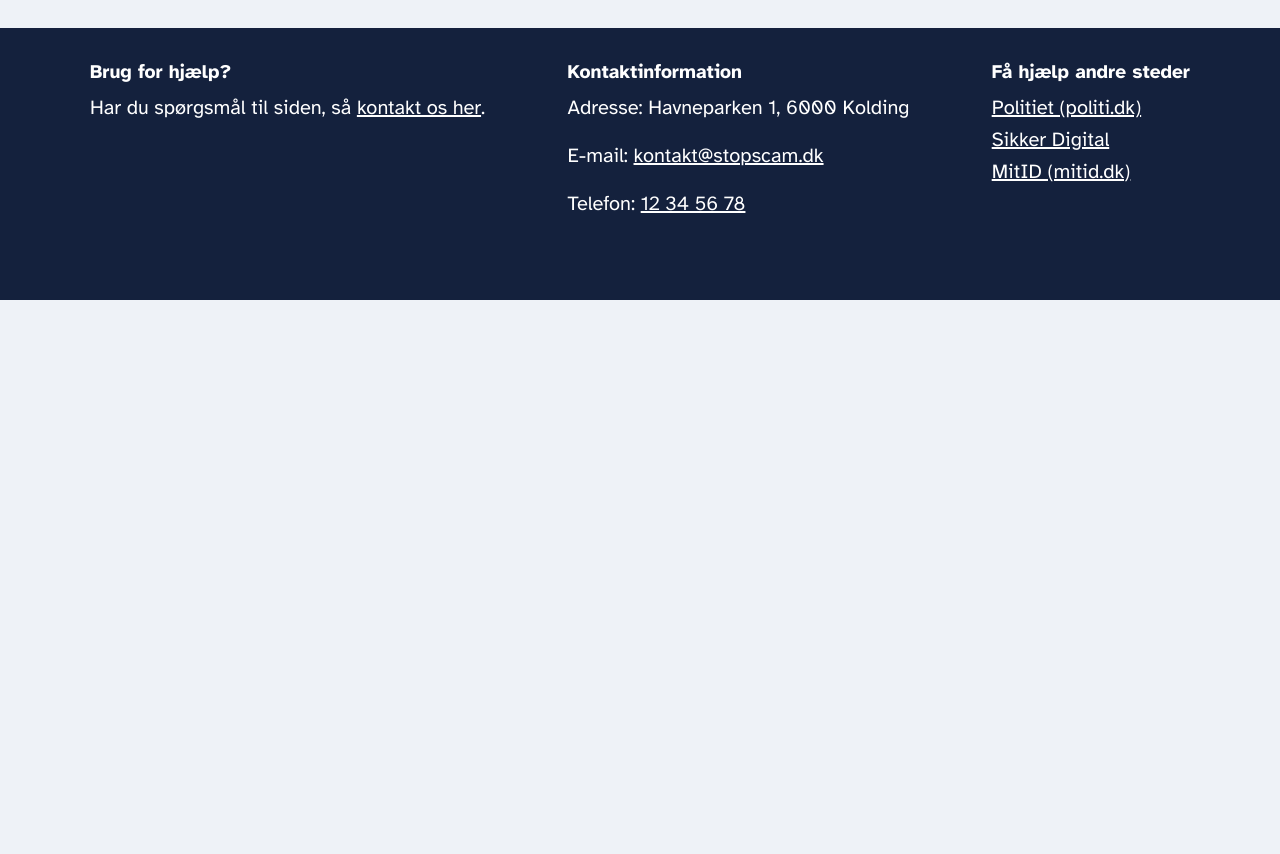
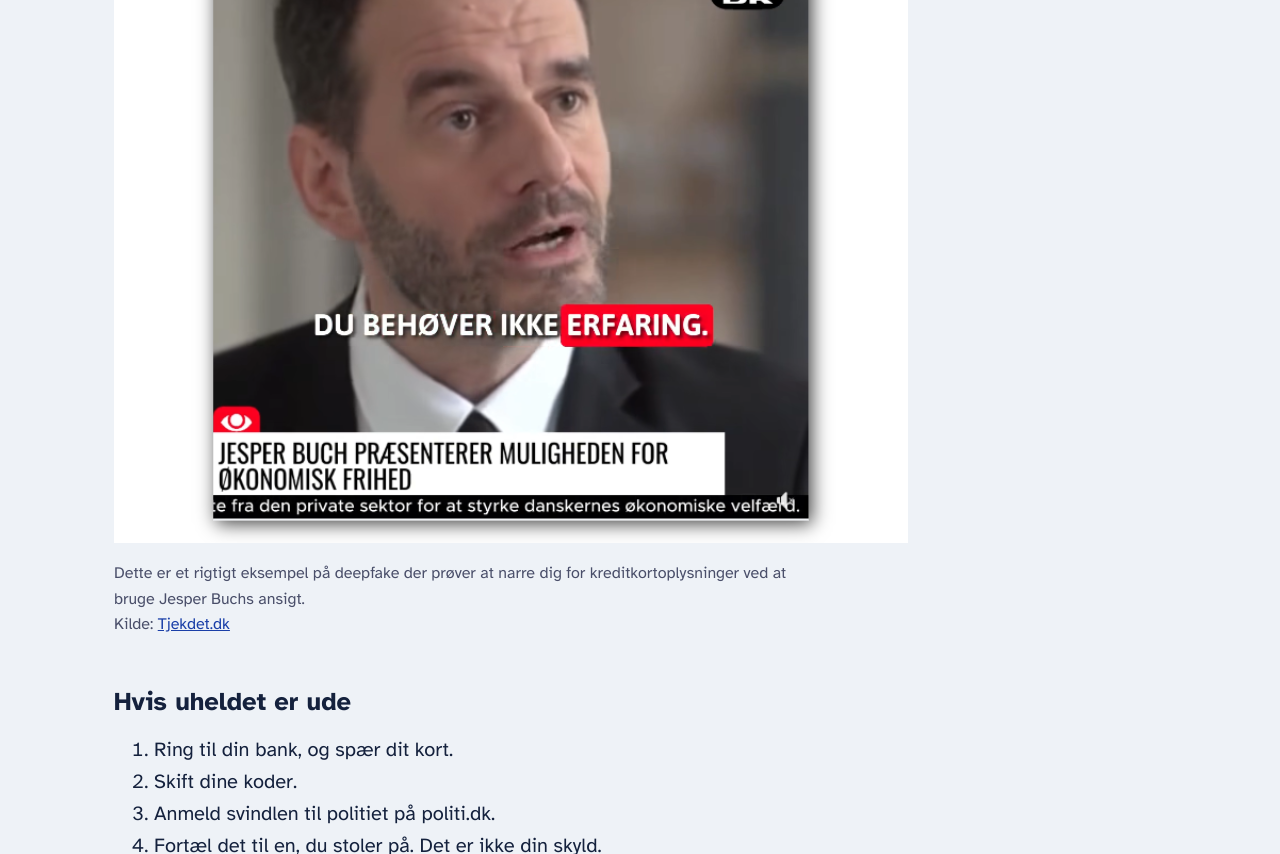
Before and after one commit to olivergx/STOPSCAM, a plain HTML site: page viden.html in a window 1280 px wide. Shown: the part 3197-4051 px from the top of the page. Before the commit the page ends 3497 px from the top, so only its background shows below. Drawn offline with Linux system fonts and the light colour scheme.

Commit message:
eksempel tilføjet til viden

```diff
--- a/css/style.css
+++ b/css/style.css
@@ -166,6 +166,12 @@ main{
 
 section{
     padding-bottom: 2rem;
+}
+
+.billedtekst{
+    font-size: 1rem;
+    color: #4a4f6a; /*opyflder fortsat 7:1*/
+    padding-top: 0.5rem;
 }
 
 /*Indholdsfortegnelsen på vidensiden*/
--- a/viden.html
+++ b/viden.html
@@ -123,6 +123,11 @@
           Ringer en i familien og mangler penge? Så læg på. Ring selv tilbage på det nummer,
           du kender.
         </p>
+        <img src="img/jesperbuch.png" alt="Falsk reklame, hvor Jesper Buchs ansigt er brugt i en deepfake til at reklamere for en svindel investeringsplatform" loading="lazy" />
+        <p class="billedtekst">
+          Dette er et rigtigt eksempel på deepfake der prøver at narre dig for kreditkortoplysninger ved at bruge Jesper Buchs ansigt. <br>
+          Kilde: <a href="https://www.tjekdet.dk/fup-og-spam/deepfakes-af-kendte-ansigter-reklamerer-svindlende-investeringsplatform">Tjekdet.dk</a>
+        </p>
       </section>
 
       <section id="hjaelp">
```
Also changed, not shown: img/jesperbuch.png (added).
